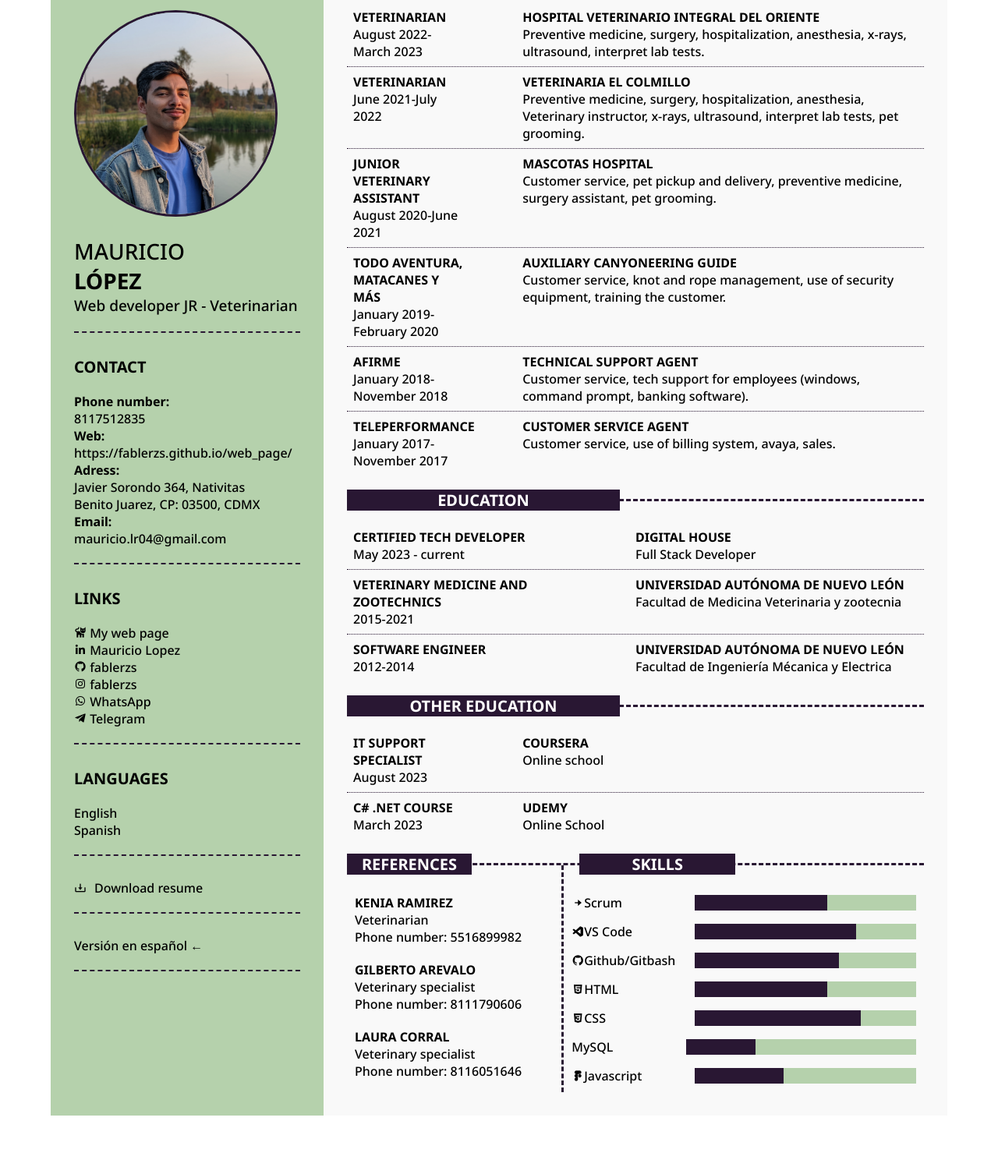
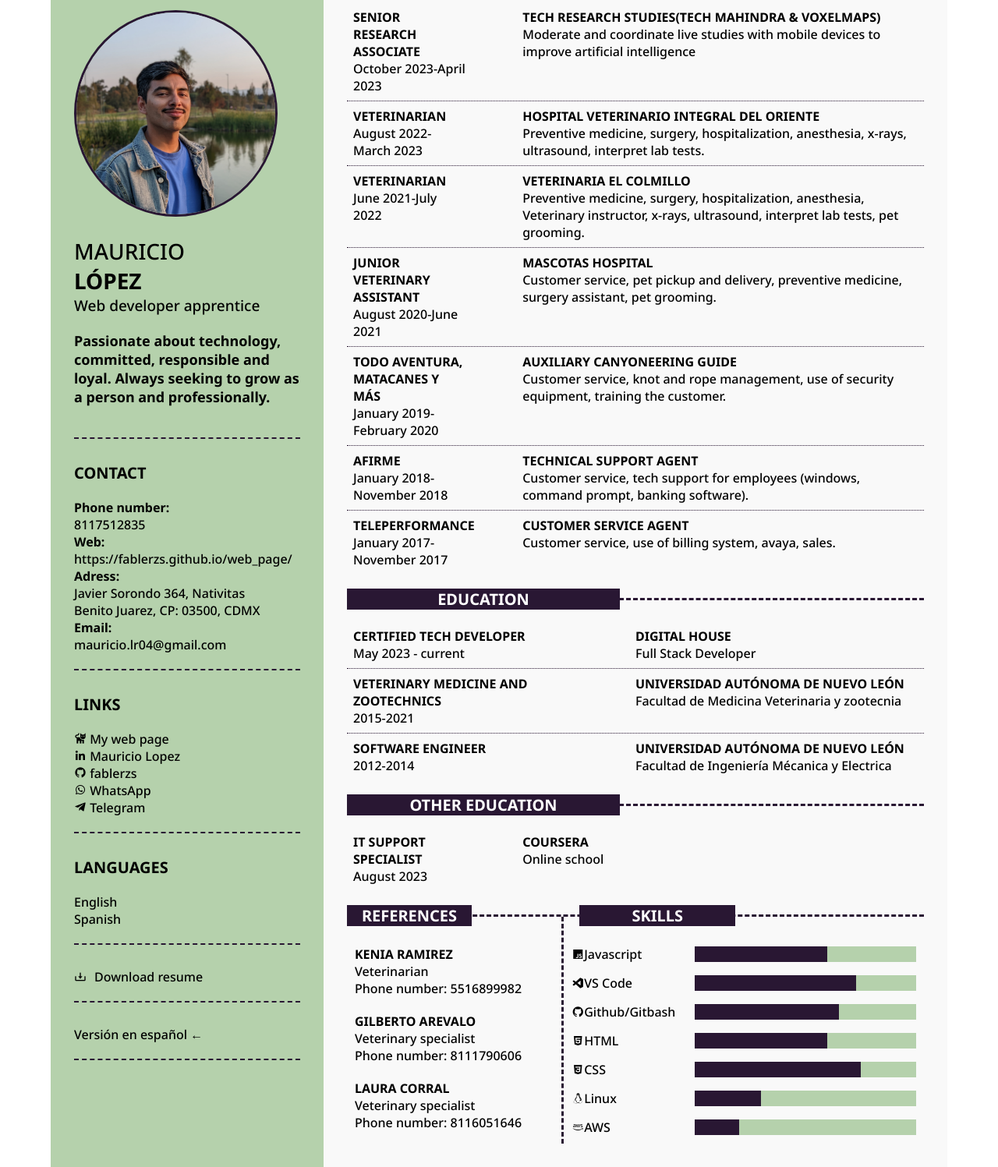
Before and after one commit to fablerzs/Resume, a plain HTML site: page pag/english.html in a window 1280 px wide. Shown: the part 57-1554 px from the top of the page at 78% size. Before the commit the page ends 1488 px from the top, so only its background shows below. Drawn offline with nearby package versions, Linux system fonts and the light colour scheme.

Commit message:
update downloadable content

```diff
--- a/estilos/styles.scss
+++ b/estilos/styles.scss
@@ -48,6 +48,11 @@ body {
         h3 {
             font-size: 20px;
             padding-bottom: 20px;
+        }
+        h5 {
+            font-size: 18px;
+            padding-bottom: 20px;
+            padding-top: 20px;
         }
         img {
             margin-bottom: 20px;
@@ -199,7 +204,7 @@ body {
                         }
                         &7 {
                             @extend .fill;
-                            width: 40%;
+                            width: 20%;
                         }
 
 
--- a/pag/english.html
+++ b/pag/english.html
@@ -13,7 +13,8 @@
         <div>
             <img src="../img/profilep.jpg" alt="profile">
             <h1>MAURICIO<br><span>LÓPEZ</span></h1>
-            <h2>Web developer JR - Veterinarian</h2>
+            <h2>Web developer apprentice</h2>
+            <h5>Passionate about technology, committed, responsible and loyal. Always seeking to grow as a person and professionally.</h5>
         </div>
         <div>
             <h3>CONTACT</h3>
@@ -30,7 +31,7 @@
                 <li><a href="https://fablerzs.github.io/web_page/" target="_blank"><i class='bx bxs-cat'></i>&nbsp;My web page</a></li>
                 <li><a href="https://www.linkedin.com/in/fablerzs/" target="_blank"><i class='bx bxl-linkedin'></i>&nbsp;Mauricio Lopez</a></li>
                 <li><a href="https://github.com/fablerzs" target="_blank"><i class='bx bxl-github'></i>&nbsp;fablerzs</a></li>
-                <li><a href="https://www.instagram.com/fablerzs/" target="_blank"><i class='bx bxl-instagram'></i>&nbsp;fablerzs</a></li>
+                <!-- <li><a href="https://www.instagram.com/fablerzs/" target="_blank"><i class='bx bxl-instagram'></i>&nbsp;fablerzs</a></li> -->
                 <li><a href="https://wa.me/528117512835" target="_blank"><i class='bx bxl-whatsapp'></i>&nbsp;WhatsApp</a></li>
                 <li><a href="https://t.me/fablerzs" target="_blank"><i class='bx bxl-telegram' ></i>&nbsp;Telegram</a></li>
             </ul>
@@ -53,6 +54,10 @@
         <div class="container">
             <h3>EXPERIENCE</h3>
             <ul class="jobs">
+                <li>
+                    <div class="block"><h4>Senior Research Associate</h4> October 2023-April 2023</div>
+                    <div class="block2"><h4>Tech Research Studies(Tech Mahindra & VoxelMaps)</h4><p>Moderate and coordinate live studies with mobile devices to improve artificial intelligence </p></div>
+                </li>
                 <li>
                     <div class="block"><h4>Veterinarian</h4>August 2022-March 2023</div>
                     <div class="block2"><h4>Hospital Veterinario Integral del Oriente</h4><p>Preventive medicine, surgery, hospitalization, anesthesia, x-rays, ultrasound, interpret lab tests.</p></div>
@@ -104,11 +109,7 @@
             <ul class="complementary">
                 <li>
                     <div class="block"><h4>IT Support Specialist</h4>August 2023</div>
-                    <div class="block2"><h4><a href="https://www.coursera.org/programs/soporte-ti-de-google-2023-vs0vs/professional-certificates/soporte-de-tecnologias-de-informacion-google?collectionId=9QgCn" target="_blank">Coursera</a></h4><p>Online school</p></div>
-                </li>
-                <li>
-                    <div class="block"><h4>C# .NET course</h4>March 2023</div>
-                    <div class="block2"><h4><a href="https://www.udemy.com/" target="_blank">udemy</a></h4><p>Online School</p></div>
+                    <div class="block2"><h4><a href="https://www.coursera.org/account/accomplishments/professional-cert/CZGWNWBTW63Q?utm_source=ln&utm_medium=certificate&utm_content=cert_image&utm_campaign=sharing_cta&utm_product=prof" target="_blank">Coursera</a></h4><p>Online school</p></div>
                 </li>
             </ul>
         </div>
@@ -135,8 +136,8 @@
                 <h3>SKILLS</h3>
                 <ul>
                     <li>
-                        <i class='bx bxs-right-arrow-alt'></i>
-                        <div>Scrum</div>
+                        <i class='bx bxl-javascript'></i>
+                        <div>Javascript</div>
                         <div class="progress_bar">
                             <div class="fill"></div>
                         </div>
@@ -170,15 +171,15 @@
                         </div>
                     </li>
                     <li>
-                        <i><img src="img/sql-server.png" alt=""></i>
-                        <div>MySQL</div>
+                        <i class='bx bxl-tux'></i>
+                        <div>Linux</div>
                         <div class="progress_bar">
                             <div class="fill6"></div>
                         </div>
                     </li>
                     <li>
-                        <i class='bx bxl-figma'></i>
-                        <div>Javascript</div>
+                        <i class='bx bxl-aws'></i>
+                        <div>AWS</div>
                         <div class="progress_bar">
                             <div class="fill7"></div>
                         </div>
```
Also changed, not shown: index.html (+5 -4 lines), estilos/styles.css, 4 other files.
